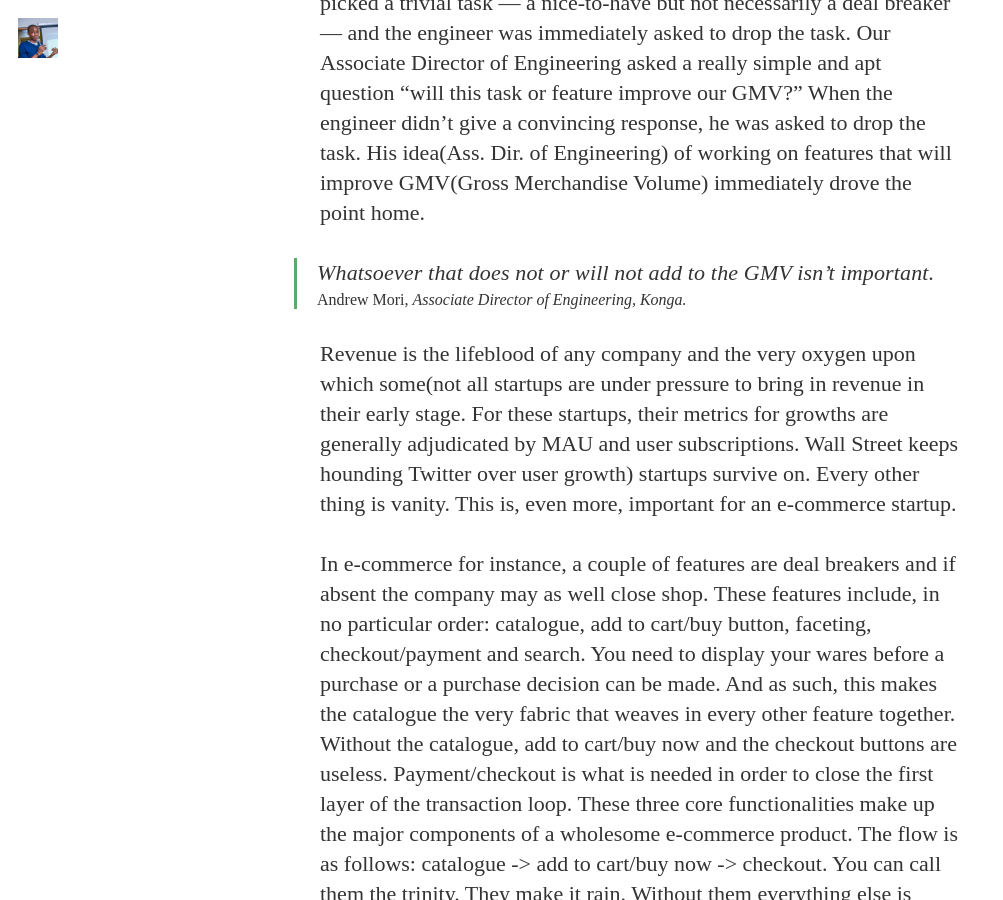
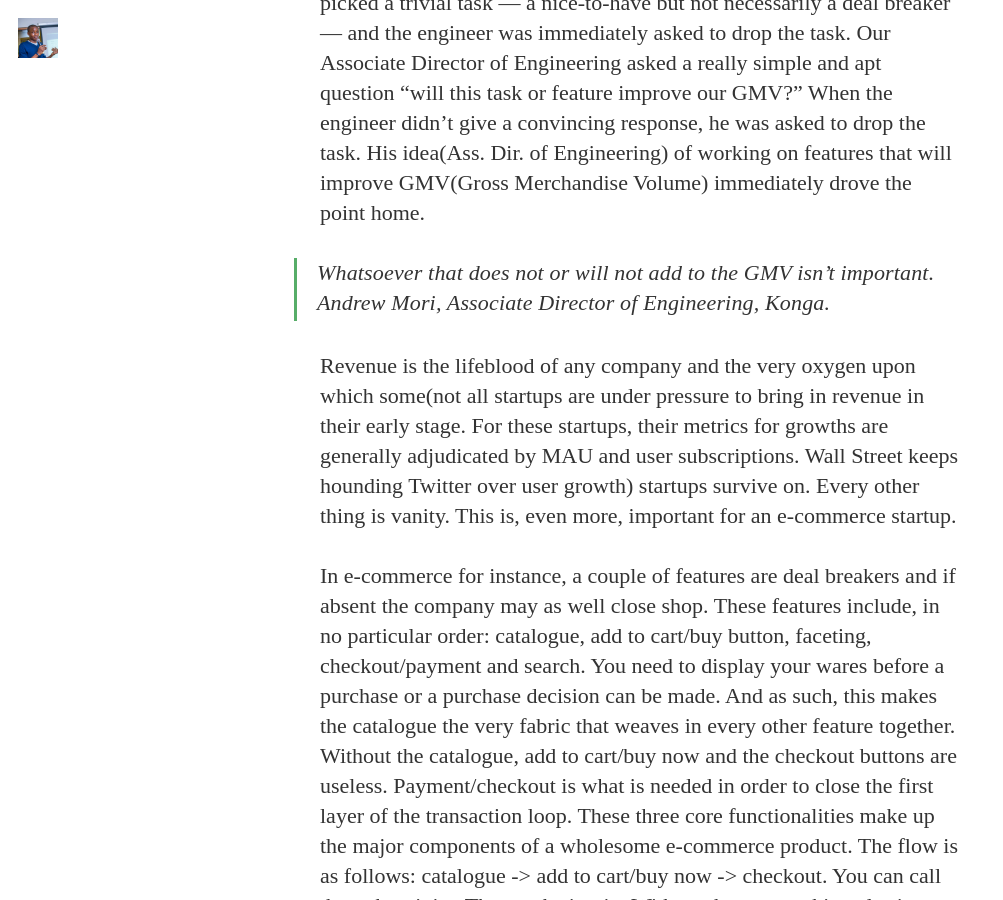
Before and after one commit to cyberomin/cyberomin.github.io, a Jekyll site: the page built from _posts/2015-12-19-product-features-gmv.markdown, in a window 1280 px wide and 900 px high, scrolled down 2762 px. Shown: the whole window, without its empty margins (0-1003 px from the left). Built offline with Jekyll 4.4.1, drawn with Linux system fonts in a browser that asks for light colours; nearby versions of some CDN libraries; some web fonts are replaced; library files that are not in the unit come from our copies; Markdown is read by kramdown in place of the engine named in the settings; comment, search, counter and statistics services are not loaded.

Commit message:
Fixed formating

```diff
--- a/_posts/2015-12-19-product-features-gmv.markdown
+++ b/_posts/2015-12-19-product-features-gmv.markdown
@@ -20,10 +20,9 @@ We work in an industry where speed, agility and scale is always top of the discu
 
 In the months leading to Yakata, [Konga’s](http://www.konga.com) monicker for Black Friday, the engineering team worked with so much speed and paid every single attention only features that will make the Yakata event a success. It was needless adding a sticky header or footer because someone thought it was cool. We just didn’t have the luxury of time. Day in day out, we planned our priorities and move items of less importance into the backlog. Tasks with higher priorities were labelled as major, critical and blockers, those that were not deal breakers were labelled as trivial. With this in mind, the team zeroed in on what needed to be done fast and paid no attention to the nice-to-haves. On one of such days, a team member picked a trivial task — a nice-to-have but not necessarily a deal breaker — and the engineer was immediately asked to drop the task. Our Associate Director of Engineering asked a really simple and apt question "will this task or feature improve our GMV?" When the engineer didn’t give a convincing response, he was asked to drop the task. His idea(Ass. Dir. of Engineering) of working on features that will improve GMV(Gross Merchandise Volume) immediately drove the point home.
 
-<blockquote>
-    <p>Whatsoever that does not or will not add to the GMV isn’t important.</p>
-    <footer>Andrew Mori, <cite>Associate Director of Engineering, Konga.</cite></footer>
-</blockquote>
+
+>Whatsoever that does not or will not add to the GMV isn’t important.
+>Andrew Mori, Associate Director of Engineering, Konga.
 
 Revenue is the lifeblood of any company and the very oxygen upon which some(not all startups are under pressure to bring in revenue in their early stage. For these startups, their metrics for growths are generally adjudicated by MAU and user subscriptions. Wall Street keeps hounding Twitter over user growth) startups survive on. Every other thing is vanity. This is, even more, important for an e-commerce startup.
 
```
